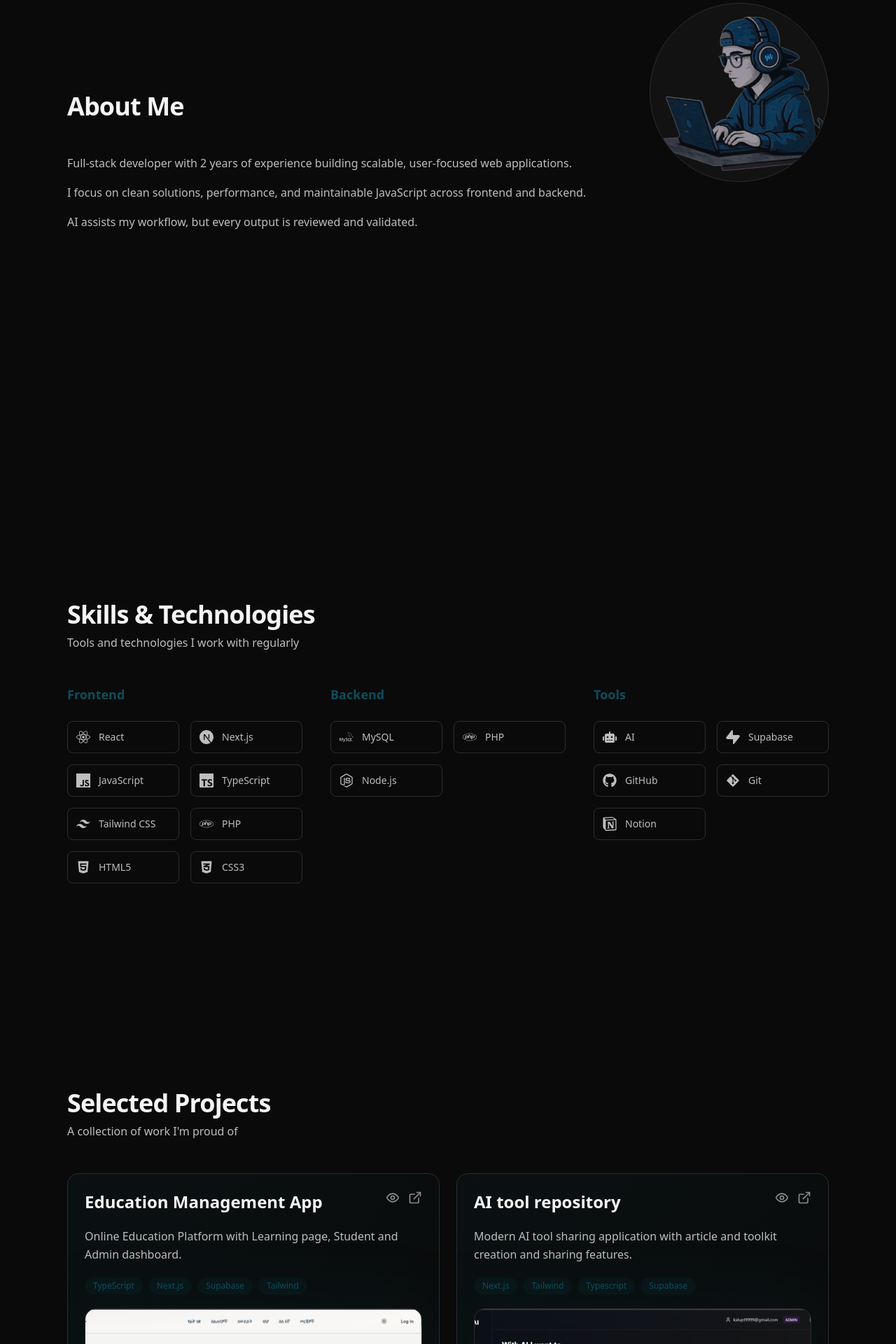
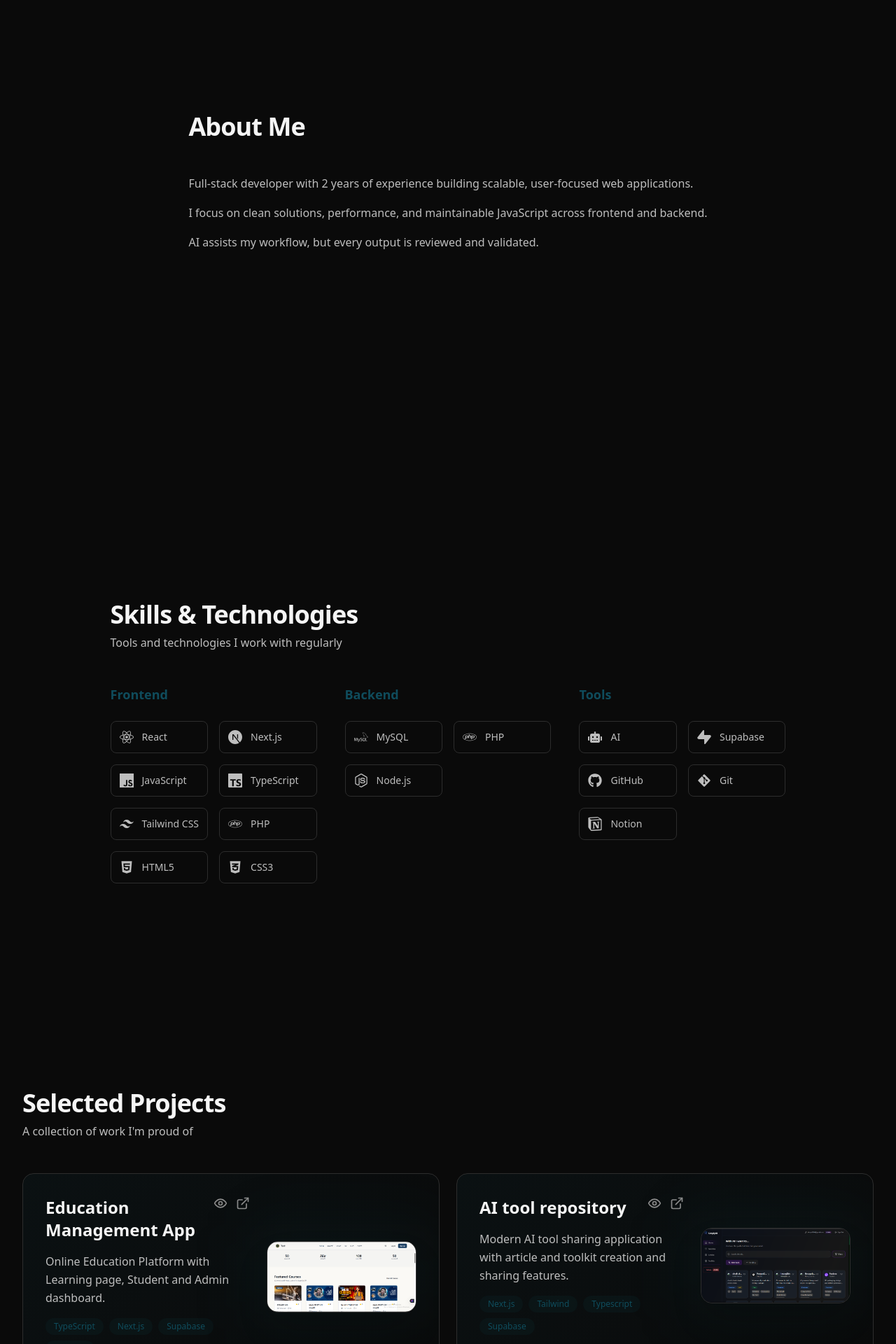
Before and after one commit to kallSTONE/kalab-tadesse, a React (Vite) app: page / in a window 1280 px wide. Shown: the part 940-2860 px from the top of the page at 70% size. Built offline with nearby package versions, Linux system fonts and the light colour scheme.

Commit message:
Revert "feat : centered the other section 23"
This reverts commit c51bf62edaa1c178e56303b40eedd943bc2246ad.

```diff
--- a/src/components/sections/About.tsx
+++ b/src/components/sections/About.tsx
@@ -27,9 +27,7 @@ const itemVariants = {
 export default function About() {
   return (
     <section id="about" className="min-h-screen flex items-center justify-center">
-      <div className="w-full max-w-6xl mx-auto px-6 lg:px-8 py-24">
-        <div className="grid items-start gap-10 md:grid-cols-[minmax(0,1fr)_12rem] lg:grid-cols-[minmax(0,1fr)_16rem] lg:gap-14">
-          <div className="max-w-3xl">
+      <div className="max-w-7xl mx-auto px-6 lg:px-8 py-24">
         <SectionTitle title="About Me" />
 
         <motion.div
@@ -54,19 +52,6 @@ export default function About() {
           </motion.p>
         </motion.div>
       </div>
-
-          <div className="hidden md:flex justify-end">
-            <div className="sticky top-1/2 -translate-y-1/2 w-48 h-48 lg:w-64 lg:h-64 flex-shrink-0 overflow-hidden rounded-full border border-border bg-bg-secondary">
-              <img
-                src="/echoboy.png"
-                className="h-full w-full object-cover opacity-80"
-                draggable={false}
-                alt="Kalab Tadesse portrait"
-              />
-            </div>
-          </div>
-        </div>
-      </div>
     </section>
   );
 }
--- a/src/components/sections/Contact.tsx
+++ b/src/components/sections/Contact.tsx
@@ -5,7 +5,7 @@ import { social } from '../../data/portfolio';
 export default function Contact() {
   return (
     <section id="contact" className="min-h-screen flex items-center justify-center">
-      <div className="w-full max-w-6xl mx-auto px-6 lg:px-8 py-24">
+      <div className="max-w-7xl mx-auto px-6 lg:px-8 py-24">
         <SectionTitle
           title="Get In Touch"
           subtitle="Let's create something great together"
--- a/src/components/sections/Experience.tsx
+++ b/src/components/sections/Experience.tsx
@@ -4,7 +4,7 @@ import { experience } from '../../data/portfolio';
 export default function Experience() {
   return (
     <section id="experience" className="min-h-screen flex items-center justify-center border-t border-border">
-      <div className="w-full max-w-6xl mx-auto px-6 lg:px-8 py-24">
+      <div className="max-w-7xl mx-auto px-6 lg:px-8 py-24">
         <SectionTitle
           title="Experience"
           subtitle="My professional journey"
--- a/src/components/sections/Projects.tsx
+++ b/src/components/sections/Projects.tsx
@@ -10,13 +10,13 @@ export default function Projects() {
   return (
     <>
       <section id="projects" className="min-h-screen flex items-center justify-center">
-        <div className="w-full max-w-6xl mx-auto px-6 lg:px-8 py-24">
+        <div className="max-w-7xl mx-auto px-6 lg:px-8 py-24">
           <SectionTitle
             title="Selected Projects"
             subtitle="A collection of work I'm proud of"
           />
 
-          <div className="grid gap-6 lg:grid-cols-2">
+          <div className="grid md:grid-cols-2 gap-6">
             {projects.map((project) => (
               <ProjectCard
                 key={project.id}
--- a/src/components/sections/Skills.tsx
+++ b/src/components/sections/Skills.tsx
@@ -4,7 +4,7 @@ import { skills } from '../../data/portfolio';
 export default function Skills() {
   return (
     <section id="skills" className="min-h-screen flex items-center justify-center">
-      <div className="w-full max-w-6xl mx-auto px-6 lg:px-8 py-24">
+      <div className="max-w-7xl mx-auto px-6 lg:px-8 py-24">
         <SectionTitle
           title="Skills & Technologies"
           subtitle="Tools and technologies I work with regularly"
--- a/src/components/ui/ProjectCard.tsx
+++ b/src/components/ui/ProjectCard.tsx
@@ -20,10 +20,11 @@ export default function ProjectCard({
       onMouseLeave={() => setIsHovered(false)}
       onClick={() => window.open(project.liveUrl, '_blank')}
     >
-      <div className="relative overflow-hidden rounded-2xl border border-border bg-bg-secondary gradient-primary p-5 md:p-6 transition-all hover:border-primary-30">
-        <div className="relative z-10 flex flex-col gap-5">
+      <div className="relative overflow-hidden rounded-2xl border border-border bg-bg-secondary gradient-primary p-6 md:p-8 transition-all hover:border-primary-30">
+        <div className="relative z-10 flex flex-col gap-6 lg:flex-row lg:items-center lg:justify-between">
+          <div className="flex flex-col gap-4 lg:max-w-[55%]">
             <div className="flex items-start justify-between gap-4">
-            <h3 className="text-xl md:text-2xl font-semibold text-text-primary group-hover:text-primary transition-colors">
+              <h3 className="text-2xl font-semibold text-text-primary group-hover:text-primary transition-colors">
                 {project.title}
               </h3>
 
@@ -57,10 +58,12 @@ export default function ProjectCard({
                 </span>
               ))}
             </div>
+          </div>
 
-          <div className="relative">
-            <div className="absolute -inset-4 rounded-3xl bg-primary-10 blur-2xl" />
-            <div className="relative aspect-[16/10] overflow-hidden rounded-2xl border border-border bg-bg-tertiary shadow-xl">
+          <div className="relative mt-2 flex justify-center lg:mt-0 lg:flex-1">
+            <div className="relative w-full max-w-[420px]">
+              <div className="absolute -inset-6 rounded-3xl bg-primary-10 blur-2xl" />
+              <div className="relative overflow-hidden rounded-2xl border border-border bg-bg-tertiary shadow-2xl">
                 {project.images?.[0] && (
                   <img
                     src={project.images[0]}
@@ -68,6 +71,7 @@ export default function ProjectCard({
                     className="h-full w-full object-cover transition-transform duration-500 group-hover:scale-105"
                   />
                 )}
+              </div>
             </div>
           </div>
         </div>
```
Lines whose indentation alone changed are shown as unchanged.
